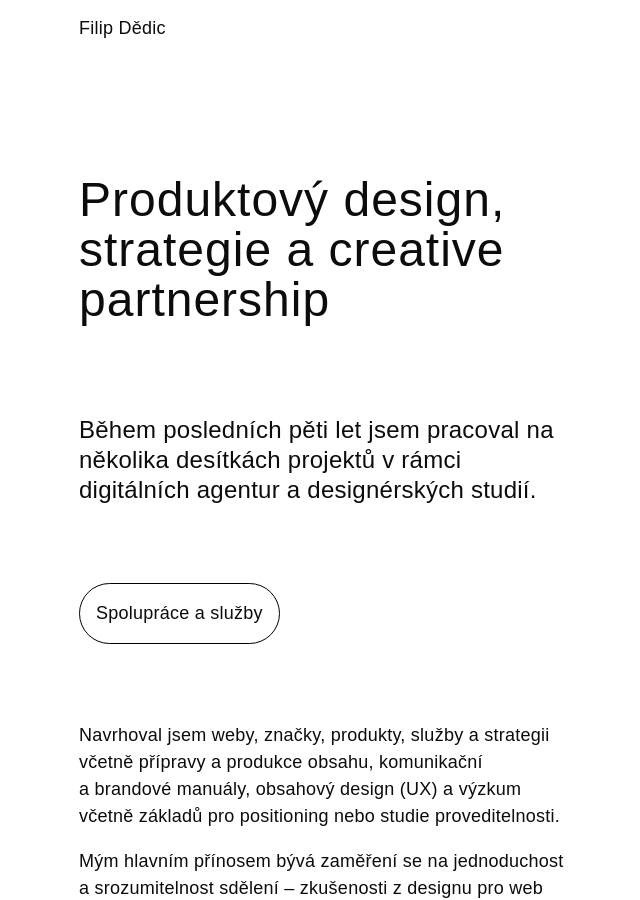
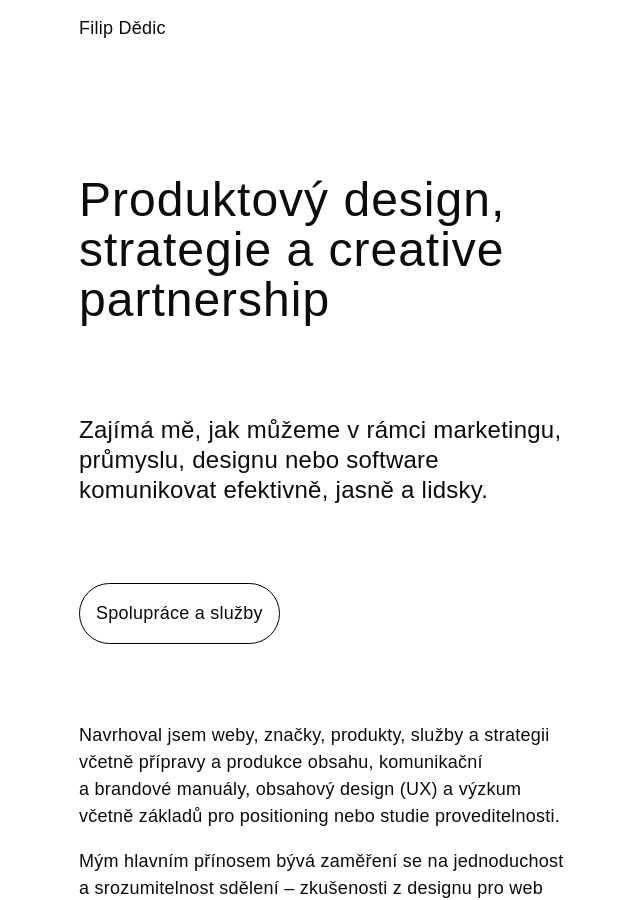
Before and after one commit to fdedic/fdedic.github.io, a Jekyll site: the page built from index.md, in a window 1280 px wide and 900 px high. Shown: the whole window, without its empty margins (181-821 px from the left). Built offline with Jekyll 4.4.1, drawn with Linux system fonts in a browser that asks for light colours; nearby versions of some CDN libraries; some web fonts are replaced.

Commit message:
Update index.md

```diff
--- a/index.md
+++ b/index.md
@@ -6,7 +6,7 @@ title: Filip Dědic
 
 ***
 
-Během posledních pěti let jsem pracoval na několika desítkách projektů v&nbsp;rámci digitálních agentur a&nbsp;designérských studií.
+Zajímá mě, jak můžeme v&nbsp;rámci marketingu, průmyslu, designu nebo software komunikovat efektivně, jasně a&nbsp;lidsky.
 {: .lead}
 
 ***
```
